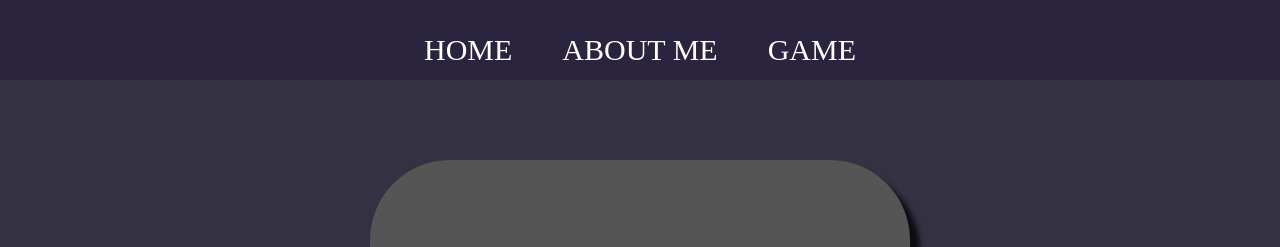
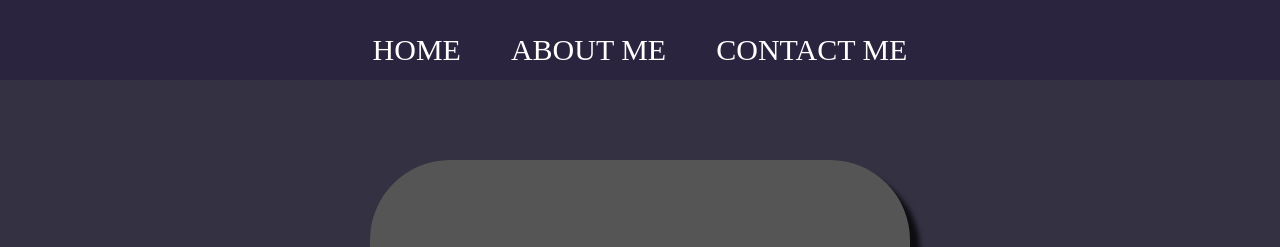
Before and after one commit to fawazaditia/website-personal, a plain HTML site: page contact.html in a window 1280 px wide. Shown: the top 247 px of the page. Drawn offline with Linux system fonts and the light colour scheme.

Commit message:
Update contact.html

```diff
--- a/contact.html
+++ b/contact.html
@@ -1,6 +1,6 @@
 <html>
     <head>
-        <title>GAME</title>
+        <title>CONTACT ME</title>
         <link rel="stylesheet" href="style.css" />
     </head>
     <body>
@@ -15,7 +15,7 @@
             <a href="about.html" class="a-navbar">ABOUT ME</a>
            </li>
            <li class="li-navbar">
-            <a href="contact.html" class="a-navbar">GAME</a>
+            <a href="contact.html" class="a-navbar">CONTACT ME</a>
            </li>
         </ul>
        </div>
```
